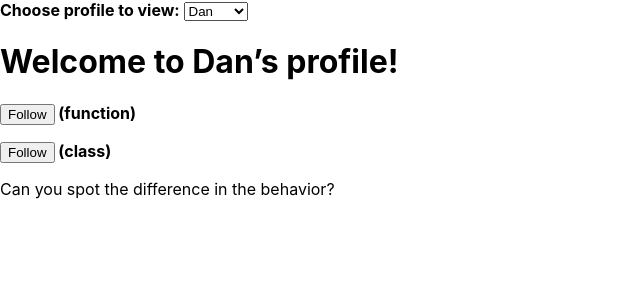
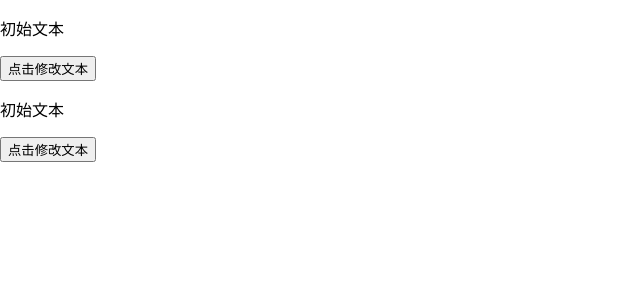
Before and after one commit to songjinke/fe-frameworks, a React (Create React App) app in the folder packages/react-in-depth/: page / in a window 1280 px wide. Shown: the top 300 px of the page, without its empty margins (0-640 px from the left). Built offline with nearby package versions, Linux system fonts and the light colour scheme.

Commit message:
feat(React): demo React Hooks

```diff
--- /dev/null
+++ b/packages/react-in-depth/src/components/TextButtonClass.js
@@ -0,0 +1,26 @@
+import React, { Component } from 'react';
+export default class TextButton extends Component {
+  constructor() {
+    super();
+    this.state = {
+      text: '初始文本',
+    };
+  }
+
+  changeText = () => {
+    this.setState(() => {
+      return {
+        text: '修改后的文本',
+      };
+    });
+  };
+  render() {
+    const { text } = this.state;
+    return (
+      <div className="textButton">
+        <p>{text}</p>
+        <button onClick={this.changeText}>点击修改文本</button>
+      </div>
+    );
+  }
+}
--- /dev/null
+++ b/packages/react-in-depth/src/components/TextButtonHooks.js
@@ -0,0 +1,29 @@
+/**
+ * Introducing Hooks
+ * Hooks are a new addition in React 16.8. They let you use state and other React features without writing a class.
+ *
+ * Motivation
+ * 1. It’s hard to reuse stateful logic between components. (render props and higher-order components patterns) -> Hooks allow you to reuse stateful logic without changing your component hierarchy.
+ * 2. Complex components become hard to understand. -> Hooks let you split one component into smaller functions based on what pieces are related (such as setting up a subscription or fetching data).
+ * 3. Classes confuse both people and machines. -> Hooks let you use more of React’s features without classes.
+ *
+ * Do Hooks cover all use cases for classes?
+ * There are no Hook equivalents to the uncommon getSnapshotBeforeUpdate, getDerivedStateFromError and componentDidCatch lifecycles yet.
+ */
+import React, { useState } from 'react';
+
+export default function Button() {
+  const [text, setText] = useState('初始文本');
+
+  function changeText() {
+    return setText('修改后的文本');
+  }
+
+  return (
+    <div className="textButton">
+      <p>{text}</p>
+
+      <button onClick={changeText}>点击修改文本</button>
+    </div>
+  );
+}
--- a/packages/react-in-depth/src/index.js
+++ b/packages/react-in-depth/src/index.js
@@ -1,7 +1,8 @@
 import React from 'react';
 import ReactDOM from 'react-dom';
 import './index.css';
-import ProfileApp from './components/ProfileApp';
+import TextButtonClass from './components/TextButtonClass';
+import TextButtonHooks from './components/TextButtonHooks';
 import reportWebVitals from './reportWebVitals';
 
 // Theme context
@@ -12,11 +13,8 @@ export const UserContext = React.createContext();
 
 ReactDOM.render(
   <React.StrictMode>
-    <ThemeContext.Provider value="dark">
-      <UserContext.Provider value={{ name: 'Jacky' }}>
-        <ProfileApp />
-      </UserContext.Provider>
-    </ThemeContext.Provider>
+    <TextButtonClass />
+    <TextButtonHooks />
   </React.StrictMode>,
   document.getElementById('root')
 );
```
Also changed, not shown: 1 other file (tests, documents, lock files or other folders).
